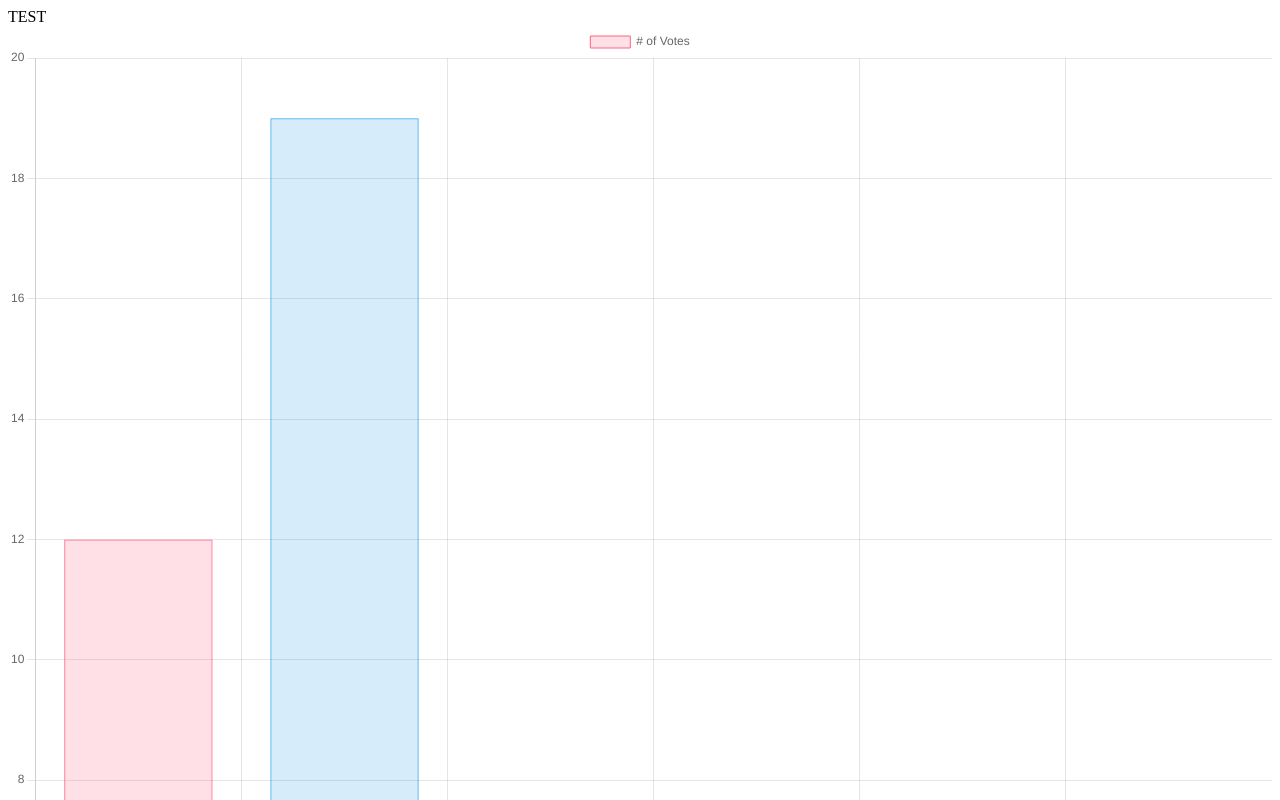
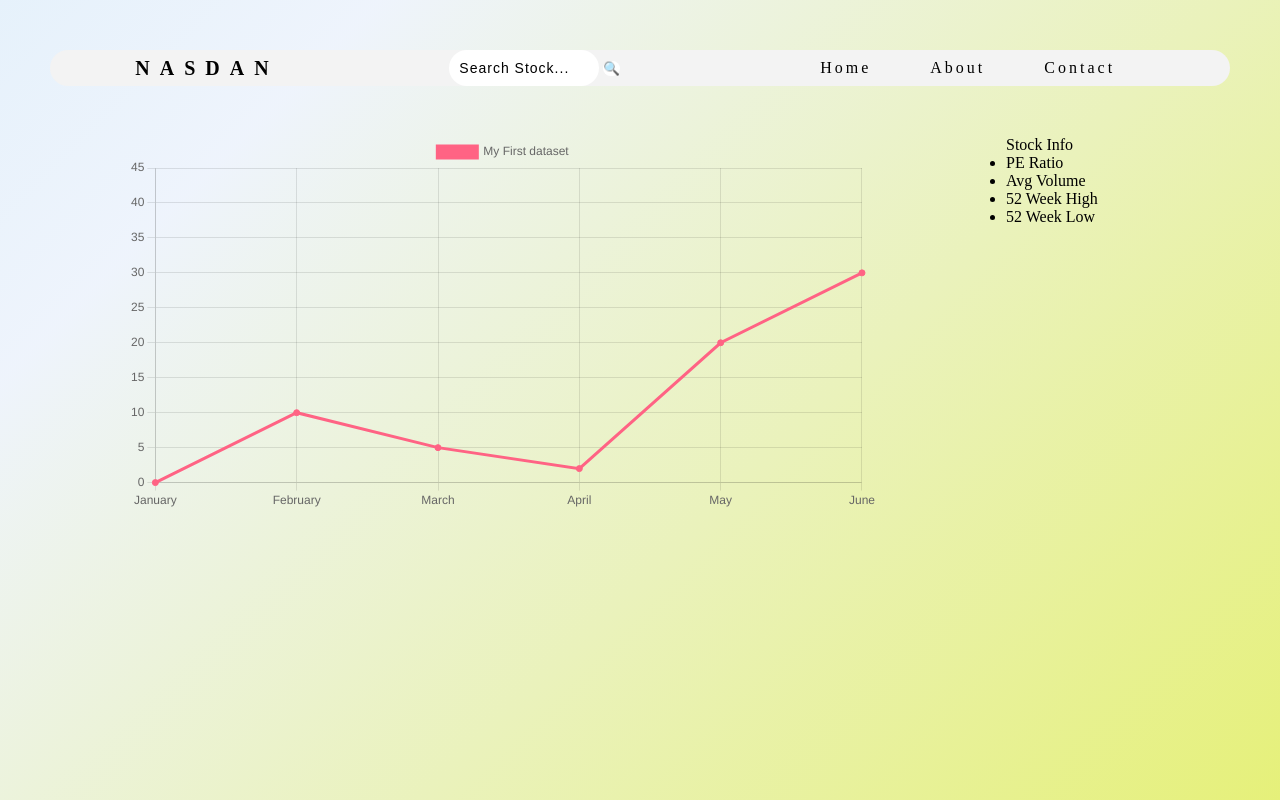
Before and after one commit to DLi53/JSProject-NasDan, a website built with webpack: page index.html in a window 1280 px wide. Shown: the top 800 px of the page. Built offline with nearby package versions, Linux system fonts and the light colour scheme.

Commit message:
chart OOP

```diff
--- a/index.html
+++ b/index.html
@@ -6,17 +6,44 @@
     <meta name="viewport" content="width=device-width, initial-scale=1.0" />
     <meta http-equiv="X-UA-Compatible" content="ie=edge" />
     <link rel="stylesheet" href="./dist/main.css" />
-    <link rel="reset-stylesheet" href="./src/styles/reset.css" />
-    <script src="https://cdn.jsdelivr.net/npm/chart.js" ></script>
+    <!-- <link rel="reset-stylesheet" href="./src/styles/reset.scss" /> -->
+    <link href="https://fonts.googleapis.com/icon?family=Material+Icons" rel="stylesheet">
+    <link rel="stylesheet" href="https://cdnjs.cloudflare.com/ajax/libs/font-awesome/4.7.0/css/font-awesome.min.css">
+
+
+    <!-- <script src="https://cdn.jsdelivr.net/npm/chart.js"></script> -->
     <script src="./dist/main.js"></script>
     <title>Project Name</title>
 </head>
 
 <body>
-TEST
-    <div>
-        <canvas id ="chartjs" width="400" height="400"></canvas>
+    <nav class="topnav">
 
+            <h1 id ="title">NASDAN    </h1>
+
+            <form action="" id = "search">
+                <input type="text" class="input-search" placeholder="Search Stock... ">
+                <button type = "button" class="search-button" >🔍</button>
+            </form>
+
+            <ul class="navlinks">
+                <li><a href="#">Home</a></li>
+                <li><a href="#">About</a></li>
+                <li><a href="#">Contact</a></li>
+
+            </ul>
+
+    </nav>
+
+
+    <div class ="mid-section">
+        <div class="chart">
+            <canvas id="myChart"></canvas>
+        </div>
+
+        <div class = stock-info id="stock-info">
+            <div class="stock-info-head">Stock Info</div>
+        </div>
     </div>
 
 </body>
--- /dev/null
+++ b/src/chartrenderer/chart_data.js
@@ -0,0 +1,3 @@
+class ChartData{
+
+}
--- /dev/null
+++ b/src/chartrenderer/chart_renderer.js
@@ -0,0 +1,47 @@
+import Chart from 'chart.js/auto';
+import StockInfo from "./stock_info";
+
+
+const labels = [
+    'January',
+    'February',
+    'March',
+    'April',
+    'May',
+    'June',
+
+];
+
+const data = {
+    labels: labels,
+    datasets: [{
+        label: 'My First dataset',
+        backgroundColor: 'rgb(255, 99, 132)',
+        borderColor: 'rgb(255, 99, 132)',
+        data: [0, 10, 5, 2, 20, 30, 45,0],
+    }]
+};
+
+const options = {}
+
+const config = {
+    type: 'line',
+    data: data,
+    options: options
+};
+
+export default class ChartRenderer {
+    constructor() {
+        this.chart = new Chart(
+            document.getElementById('myChart'),
+            config
+        );
+        this.stockInfo = new StockInfo();
+    }
+    updateData() {
+    }
+    addMACD() {
+    }
+    applyLogScale() {
+    }
+}
--- /dev/null
+++ b/src/chartrenderer/stock_info.js
@@ -0,0 +1,20 @@
+const dataLabels = [
+    "PE Ratio",
+    "Avg Volume",
+    "52 Week High",
+    "52 Week Low"
+]
+
+export default class StockInfo {
+    constructor() {
+        const stockInfo = document.getElementById("stock-info");
+        const dataList = document.createElement("ul");
+        for (const label of dataLabels) {
+            const labelElement = document.createElement("li");
+            labelElement.innerHTML = label;
+            dataList.appendChild(labelElement);
+        }
+        stockInfo.appendChild(dataList);
+    }
+
+}
--- a/src/index.js
+++ b/src/index.js
@@ -1,3 +1,6 @@
-import setEventHandlers from "./scripts/main" //creating variable as import
+import ChartRenderer from './chartrenderer/chart_renderer';
 
-setEventHandlers();
+document.addEventListener("DOMContentLoaded", function () {
+    const chartRenderer = new ChartRenderer();
+    console.log(config);
+});
--- a/src/index.scss
+++ b/src/index.scss
@@ -0,0 +1,2 @@
+// @import "./styles/reset.scss";
+@import "./styles/style.css";
--- /dev/null
+++ b/src/scripts/api.js
@@ -0,0 +1,2 @@
+const public_api_key = "pk_310989fdfbd346da8c67b825a275b256"
+const private_api_key = "sk_3d2eb0ffc27c4c3bbfb0a159f4a0112d"
--- a/src/scripts/main.js
+++ /dev/null
@@ -1,45 +0,0 @@
-const setEventHandlers = function() {
-
-    /* <canvas id="myChart" width="400" height="400"></canvas>
-    <script> */
-    const ctx = document.getElementById('chartjs');
-    const myChart = new Chart(ctx, {
-        type: 'bar',
-        data: {
-            labels: ['Red', 'Blue', 'Yellow', 'Green', 'Purple', 'Orange'],
-            datasets: [{
-                label: '# of Votes',
-                data: [12, 19, 3, 5, 2, 3],
-                backgroundColor: [
-                    'rgba(255, 99, 132, 0.2)',
-                    'rgba(54, 162, 235, 0.2)',
-                    'rgba(255, 206, 86, 0.2)',
-                    'rgba(75, 192, 192, 0.2)',
-                    'rgba(153, 102, 255, 0.2)',
-                    'rgba(255, 159, 64, 0.2)'
-                ],
-                borderColor: [
-                    'rgba(255, 99, 132, 1)',
-                    'rgba(54, 162, 235, 1)',
-                    'rgba(255, 206, 86, 1)',
-                    'rgba(75, 192, 192, 1)',
-                    'rgba(153, 102, 255, 1)',
-                    'rgba(255, 159, 64, 1)'
-                ],
-                borderWidth: 1
-            }]
-        },
-        options: {
-            scales: {
-                y: {
-                    beginAtZero: true
-                }
-            }
-        }
-    });
-    // </script>
-
-
-}
-
-export default setEventHandlers;
--- a/src/styles/style.css
+++ b/src/styles/style.css
@@ -0,0 +1,126 @@
+* {
+    margin: 0px;
+    padding: 0px;
+    box-sizing: border-box;
+}
+
+body {
+        background: linear-gradient(-45deg, #deed07, #edf3fced, #a8dff3, #faddf2);
+        background-size: 500% 500%;
+        animation: gradient 15s ease infinite;
+        /* height: 100vh; */
+    }
+
+    @keyframes gradient {
+        0% { background-position: 0% 50%;}
+
+        50% { background-position: 100% 50%;}
+
+        100% { background-position: 0% 50%; }
+    }
+
+.topnav {
+    display: flex;
+    justify-content: space-around;
+    align-items: center;
+    /* flex-direction: row; */
+    margin: 50px;
+    /* border: 50px; */
+    background-color: rgb(243, 243, 243);
+    border-radius: 25px;
+
+}
+
+#title {
+    letter-spacing: 10px;
+    font-size: 20px;
+}
+
+.input-search {
+    /* height: 20px; */
+    width: 150px;
+    border-style: none;
+    padding: 10px;
+    font-size: 14px;
+    letter-spacing: 1px;
+    outline: none;
+    border-radius: 25px;
+    /* transition: all .15s ease-in-out; */
+    /* background-color: #ffffff; */
+    /* padding-right: 20px; */
+    color: rgb(7, 7, 7);
+    /* position: absolute; */
+    /*  */
+}
+
+
+.input-search::placeholder {
+    color: rgb(0, 0, 0);
+    font-size: 14px;
+}
+
+.search-button {
+    background-color: #ffffff;
+    border-radius: 100px;
+    cursor: pointer;
+    border: none;
+    /* margin: 5px; */
+    /* right: 0px; */
+    /* pointer-events: painted; */
+
+}
+
+.search-button:hover {
+    outline: none;
+    transform: scale(1.5)
+}
+
+
+
+.input-search:focus {
+    width: 300px;
+    border-radius: 0px;
+    background-color: transparent;
+    border-bottom: 1px solid rgba(255, 255, 255, .5);
+    transition: all 1000ms
+}
+
+
+.navlinks {
+    display: flex;
+    justify-content: space-around;
+    width: 30%
+}
+
+.navlinks li{
+    list-style: none;
+}
+.navlinks a{
+    color: black;
+    text-decoration: none;
+    letter-spacing: 3px;
+
+}
+
+.burger div{
+    width: 20px;
+    height: 2px;
+    background-color: black;
+    margin: 5px;
+}
+
+/* .burger {
+    display: none;
+} */
+
+.mid-section {
+    display: flex;
+    /* justify-content: space-between; */
+}
+
+.chart {
+    margin-left: 10%;
+    margin-right: 10%;
+    height: 500px;
+    width: 750px;
+}
```
Also changed, not shown: package.json (+5 -7 lines), dist/main.css, 3 other files.
